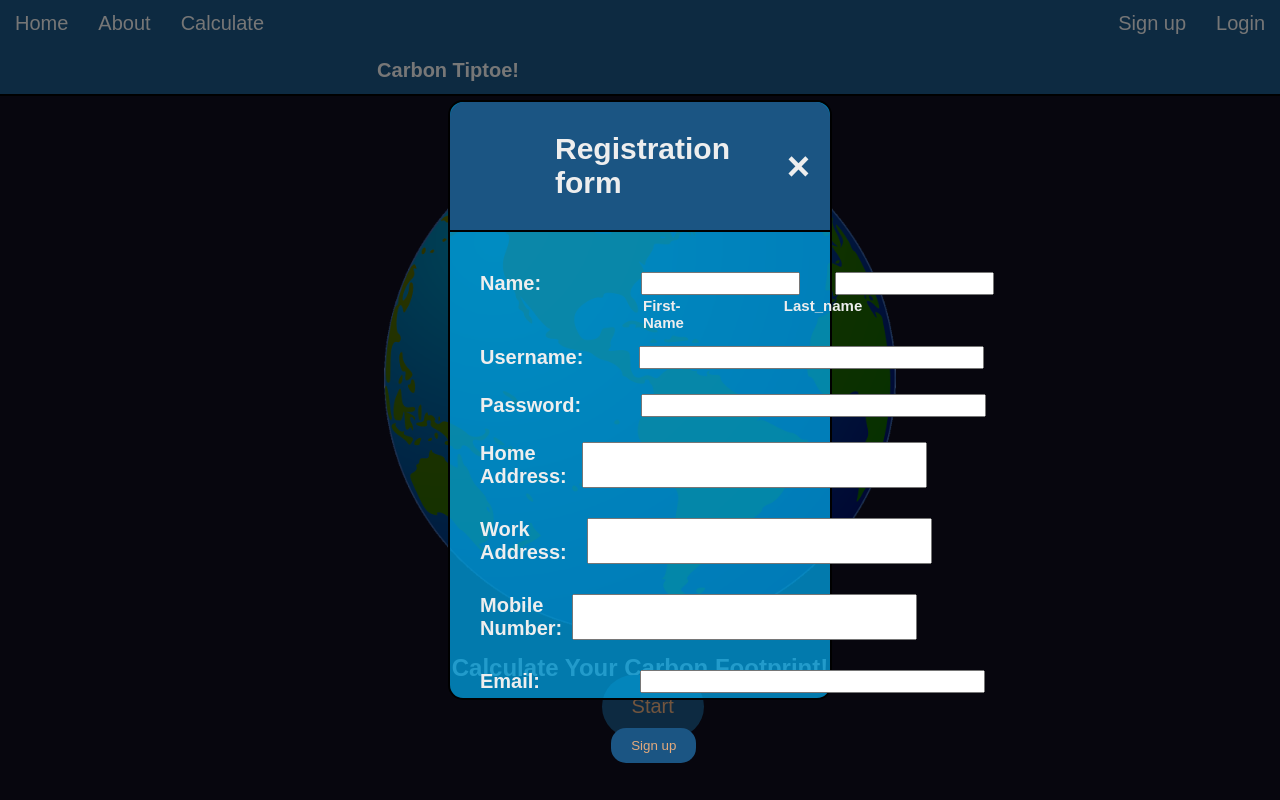
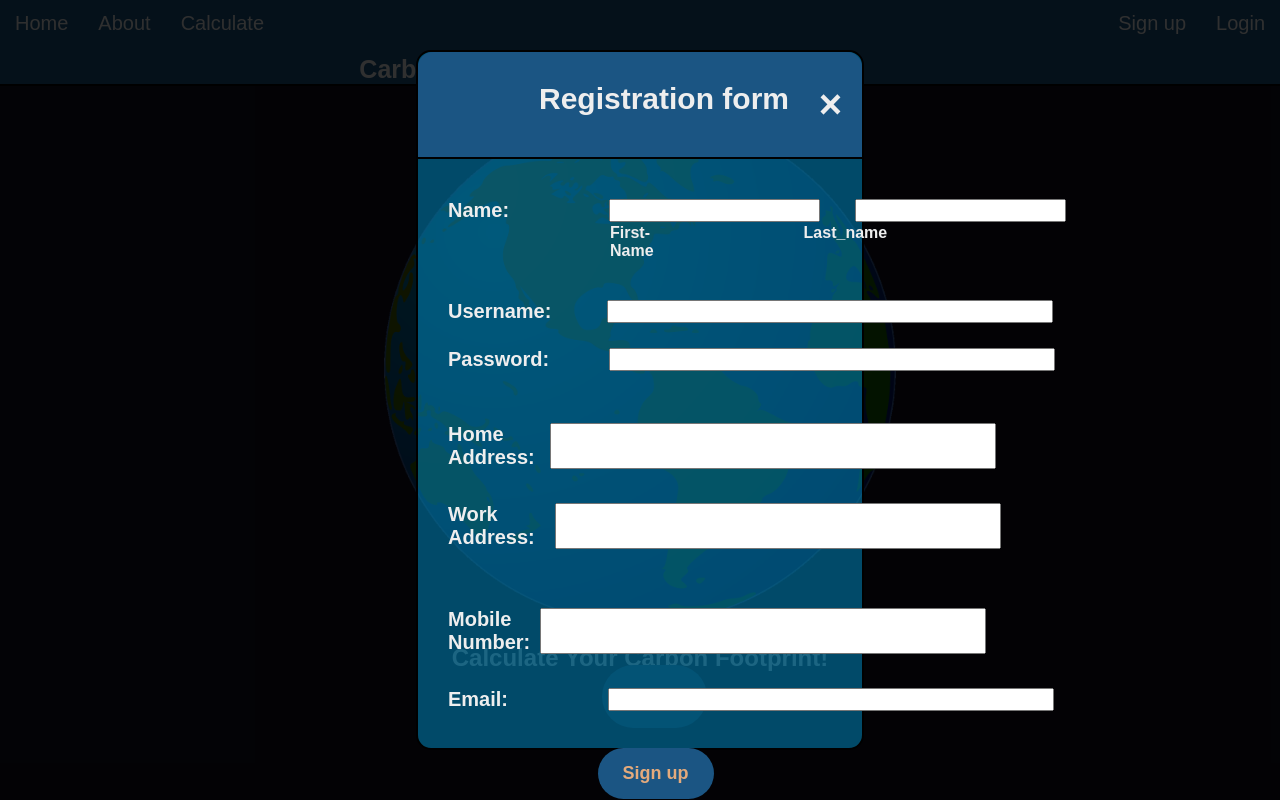
Before and after one commit to aloh596/cs345_A2, a plain HTML site: page index.html in a window 1280 px wide. Both pictures are taken after a click on the item "Sign up". Drawn offline with Linux system fonts and the light colour scheme.

Commit message:
Final Form
Space implemented between form input fields to ensure Gesalts principle of proximity.

Font changed so readable

```diff
--- a/index.css
+++ b/index.css
@@ -34,9 +34,9 @@ ul {
 #company{
   position: relative;
   display: inline-block;
-  padding: 12px 15px;
+  margin-top: 8px;
   width: 70%;
-  font-size: 20px;
+  font-size: 25px;
   text-align: center;
   font-weight: bold;
 }
@@ -114,6 +114,8 @@ body{
   cursor: pointer;
   border-radius: 50px;
   font-size: 20px;
+  font-weight: bold;
+
 }
 
 .main .btn:hover{
@@ -128,6 +130,8 @@ body{
   margin-left: auto;
   margin-right: auto;
   margin-top: 2%;
+  color:#eeeeee;
+  font-size: 16px;
 }
 
 
@@ -137,14 +141,14 @@ body{
   position: fixed;
   top: 50%;
   left: 50%;
-  height: 600px;
+  height: 700px;
   transform: translate(-50%, -50%) scale(0);
   transition: 15ms ease-in-out;
   border: 2px solid black;
   border-radius: 15px;
   z-index: 10;
-  background-color: rgba(0, 169, 236, 0.719);
-  width: 30%;
+  background-color: rgba(0, 183, 255, 0.4);
+  width: 35%;
 
 }
 
@@ -177,6 +181,10 @@ body{
   justify-content: space-between;
 }
 
+.full-name{
+  margin-bottom: 25px;
+}
+
 .separate{
   display: inline-flex;
   margin-top: 2px;
@@ -201,12 +209,12 @@ body{
 }
 
 .first_name{
-  margin-right: 100px;
-  margin-left: 163px;
+  margin-right: 150px;
+  margin-left: 162px;
 }
 
 .under{
-  font-size: 15px;
+  font-size: 16px;
 }
 
 .first{
@@ -215,7 +223,9 @@ body{
 }
 
 
-
+#addresses{
+  margin-top:25px;
+}
 
 .home-address{
   margin-left: 15px;
@@ -223,9 +233,13 @@ body{
 
 .work-address{
   margin-left: 20px;
+
 }
 
 
+#contacts{
+  margin-top: 25px;
+}
 .number{
   margin-left: 10px;
 }
@@ -238,12 +252,12 @@ body{
 
 .field{
   display: inline-flex;
-  margin: 15px 20px;
+  margin: 17px 20px;
 }
 
 
 .space{
-  padding-right: 186px;
+  padding-right: 235px;
 }
 
 
@@ -278,16 +292,18 @@ h6{
 }
 
 .submit-button{
-  margin-left: 42%;
+  margin-left: 40%;
   margin-top: 20px;
 
 }
 
 .submit{
   border: none;
-  border-radius: 15px;
+  border-radius: 50px;
   color: #E4AA7C;
-  padding: 10px 20px;
+  padding: 15px 25px;
+  font-weight: bold;
+  font-size: 18px;
 
 }
 
@@ -298,7 +314,7 @@ h6{
 }
 
 input{
-  font-size: 12px;
+  font-size: 16px;
 }
 
 
@@ -310,7 +326,7 @@ input{
   left: 0;
   right: 0;
   bottom: 0;
-  background-color: rgba(0, 0, 0, .5);
+  background-color: rgba(0, 0, 0, .8);
   pointer-events: none;
 }
 
--- a/index.html
+++ b/index.html
@@ -49,21 +49,22 @@
             <div class="form-body-text">
 
                 <div id="userDetails">
+                    <div class="full-name">
                     <div class="name-field">
                         <h4 class="name">Name:</h4>
-                        <input type="text" class="first">
-                        <input type="text" class="last ">
+                        <input type="text" class="first" >
+                        <input type="text" class="last " >
                     </div>
 
                     <div class="separate">
-                        <h6 class="first_name under">First-Name</h6>
+                        <h6 class="first_name under" >First-Name</h6>
                         <h6 class="last_name under">Last_name</h6>
                     </div>
-
+                    </div>
 
                     <div class="user">
                         <h4>Username:</h4>
-                        <input type="text" class="username space">
+                        <input type="text" class="username space" >
                     </div>
 
                     <div class="pass">
```
